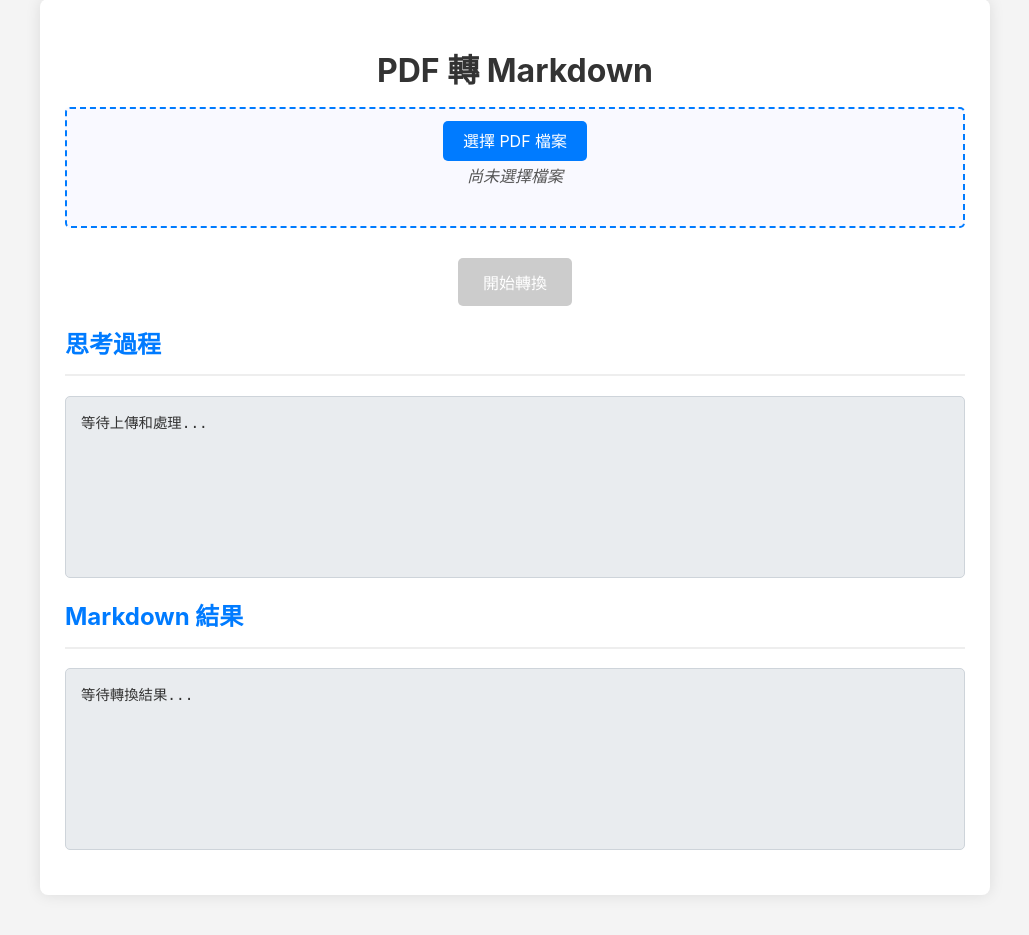
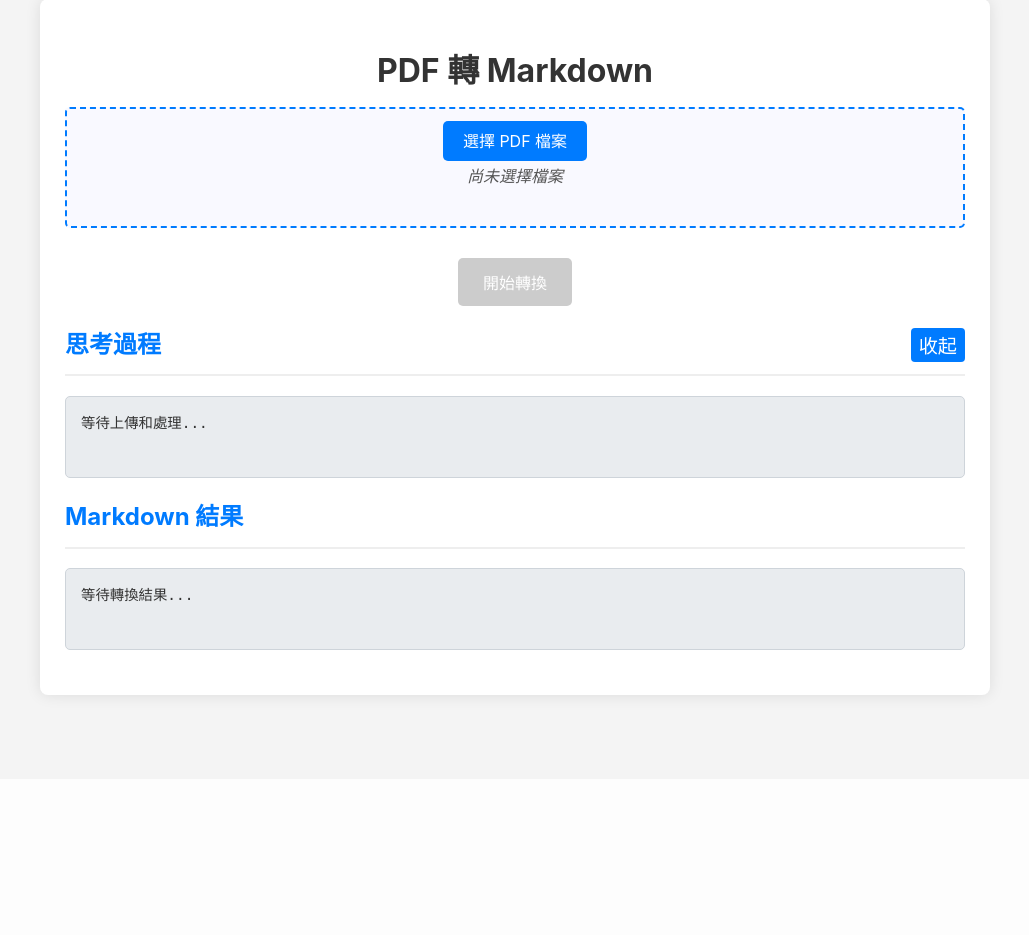
Before and after one commit to pondahai/PDF2Markdown, a Flask app: page / in a window 1280 px wide. Shown: the part 21-956 px from the top of the page, without its empty margins (125-1154 px from the left). After the commit the page ends 724 px from the top, so only its background shows below. Run offline with Flask 2, Linux system fonts and the light colour scheme.

Commit message:
Add files via upload

```diff
--- a/templates/index.html
+++ b/templates/index.html
@@ -92,12 +92,66 @@
             border: 1px solid #ced4da;
             margin-bottom: 20px;
         }
-        .output-box h2, .output-section h2 {
+        /* 新增：折疊按鈕樣式 */
+        .toggle-button {
+            background-color: #007bff;
+            color: white;
+            border: none;
+            padding: 3px 8px;
+            font-size: 0.8em;
+            border-radius: 4px;
+            cursor: pointer;
+            margin-left: 10px;
+            transition: background-color 0.3s ease;
+        }
+        .toggle-button:hover {
+            background-color: #0056b3;
+        }
+        .output-section h2 { /* 保持原有樣式，確保按鈕能垂直對齊 */
             margin-top: 0;
             color: #007bff;
             border-bottom: 2px solid #eee;
             padding-bottom: 10px;
+            display: flex; /* 使標題和按鈕在同一行 */
+            align-items: center; /* 垂直居中對齊 */
+            justify-content: space-between; /* 將標題推到左邊，按鈕推到右邊（如果需要）或者按鈕緊跟標題 */
         }
+
+        /* 如果希望按鈕緊跟標題文字 */
+        .output-section h2 .title-text {
+            margin-right: auto; /* 將標題文本推向左側，為按鈕留出空間 */
+        }
+
+
+        .output-box.collapsed { /* 新增：折疊後的 output-box 樣式 */
+            max-height: 0;
+            padding-top: 0;
+            padding-bottom: 0;
+            overflow: hidden;
+            border-top-width: 0; /* 如果有邊框，折疊時也隱藏 */
+            border-bottom-width: 0;
+            margin-bottom: 0; /* 折疊時移除底部外邊距 */
+            opacity: 0;
+            transition: max-height 0.5s ease-out, padding-top 0.5s ease-out, padding-bottom 0.5s ease-out, opacity 0.3s ease-out, margin-bottom 0.5s ease-out;
+        }
+        .output-box {
+            /* ... 保留原有 output-box 樣式 ... */
+            background: #e9ecef;
+            padding: 15px;
+            border-radius: 5px;
+            min-height: 50px; /* 即使是空的，也給一點高度，除非折疊 */
+            overflow-y: auto;
+            white-space: pre-wrap;
+            word-wrap: break-word;
+            font-family: "SFMono-Regular", Consolas, "Liberation Mono", Menlo, Courier, monospace;
+            font-size: 0.9em;
+            border: 1px solid #ced4da;
+            margin-bottom: 20px;
+            max-height: 500px; /* 初始最大高度，防止過長 */
+            opacity: 1;
+            transition: max-height 0.5s ease-in, padding-top 0.5s ease-in, padding-bottom 0.5s ease-in, opacity 0.3s ease-in 0.2s, margin-bottom 0.5s ease-in;
+        }
+
     /* --- 新增以下規則來控制 Markdown 輸出結果中的 H1, H2, H3 --- */
     #markdownResult h1,
     #thinkingProcess h1 { /* 如果思考過程中也可能有 H1 */
@@ -200,8 +254,11 @@
         <div class="loader" id="loader"></div>
         <div id="status"></div>
         <div class="output-section">
-            <h2>思考過程</h2>
-            <div id="thinkingProcess" class="output-box">等待上傳和處理...</div>
+            <h2>
+                <span class="title-text">思考過程</span>
+                <button id="toggleThinkingProcess" class="toggle-button" aria-expanded="true" aria-controls="thinkingProcessBox">收起</button>
+            </h2>
+            <div id="thinkingProcessBox" class="output-box">等待上傳和處理...</div>
         </div>
         <div class="output-section">
             <h2>Markdown 結果</h2>
@@ -213,7 +270,8 @@
         const pdfFileInput = document.getElementById('pdfFile');
         const fileNameDisplay = document.getElementById('fileName');
         const processBtn = document.getElementById('processBtn');
-        const thinkingProcessDiv = document.getElementById('thinkingProcess');
+        const thinkingProcessDiv = document.getElementById('thinkingProcessBox');
+        const toggleThinkingBtn = document.getElementById('toggleThinkingProcess');
         const markdownResultDiv = document.getElementById('markdownResult');
         const statusDiv = document.getElementById('status');
         const loader = document.getElementById('loader');
@@ -241,6 +299,11 @@
 
             processBtn.disabled = true;
             loader.style.display = 'block';
+            if (thinkingProcessDiv.classList.contains('collapsed')) {
+                thinkingProcessDiv.classList.remove('collapsed');
+                toggleThinkingBtn.textContent = '收起';
+                toggleThinkingBtn.setAttribute('aria-expanded', 'true');
+            }
             thinkingProcessDiv.innerHTML = '處理中...';
             markdownResultDiv.innerHTML = '處理中...';
             statusDiv.textContent = '正在上傳並處理 PDF...';
@@ -437,6 +500,31 @@
                 processBtn.disabled = false;
             }
         });
+        // 新增：折疊/展開邏輯
+        if (toggleThinkingBtn && thinkingProcessDiv) {
+            toggleThinkingBtn.addEventListener('click', function() {
+                const isExpanded = thinkingProcessDiv.classList.toggle('collapsed');
+                // toggle('collapsed') 返回 true 如果 class 被移除 (即展開了), false 如果 class 被添加 (即折疊了)
+                // 所以我們需要反轉這個邏輯來設置 aria-expanded 和按鈕文本
+                if (thinkingProcessDiv.classList.contains('collapsed')) {
+                    // 現在是折疊的
+                    toggleThinkingBtn.textContent = '展開';
+                    toggleThinkingBtn.setAttribute('aria-expanded', 'false');
+                } else {
+                    // 現在是展開的
+                    toggleThinkingBtn.textContent = '收起';
+                    toggleThinkingBtn.setAttribute('aria-expanded', 'true');
+                }
+            });
+             // 默認讓思考過程展開，如果初始是 collapsed 狀態
+            if (thinkingProcessDiv.classList.contains('collapsed')) {
+                toggleThinkingBtn.textContent = '展開';
+                toggleThinkingBtn.setAttribute('aria-expanded', 'false');
+            } else {
+                toggleThinkingBtn.textContent = '收起';
+                toggleThinkingBtn.setAttribute('aria-expanded', 'true');
+            }
+        }
 
         marked.setOptions({
             renderer: new marked.Renderer(),
```
